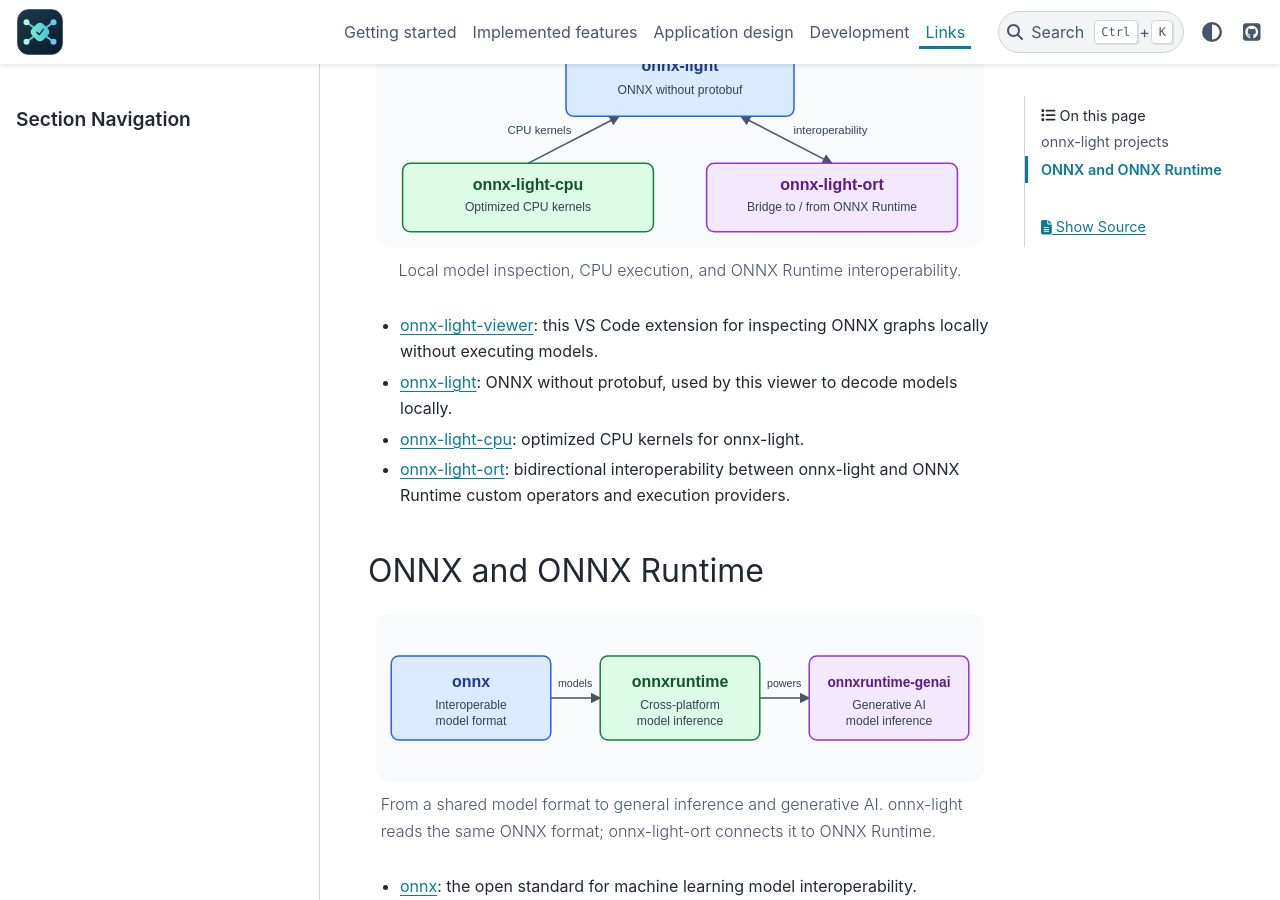
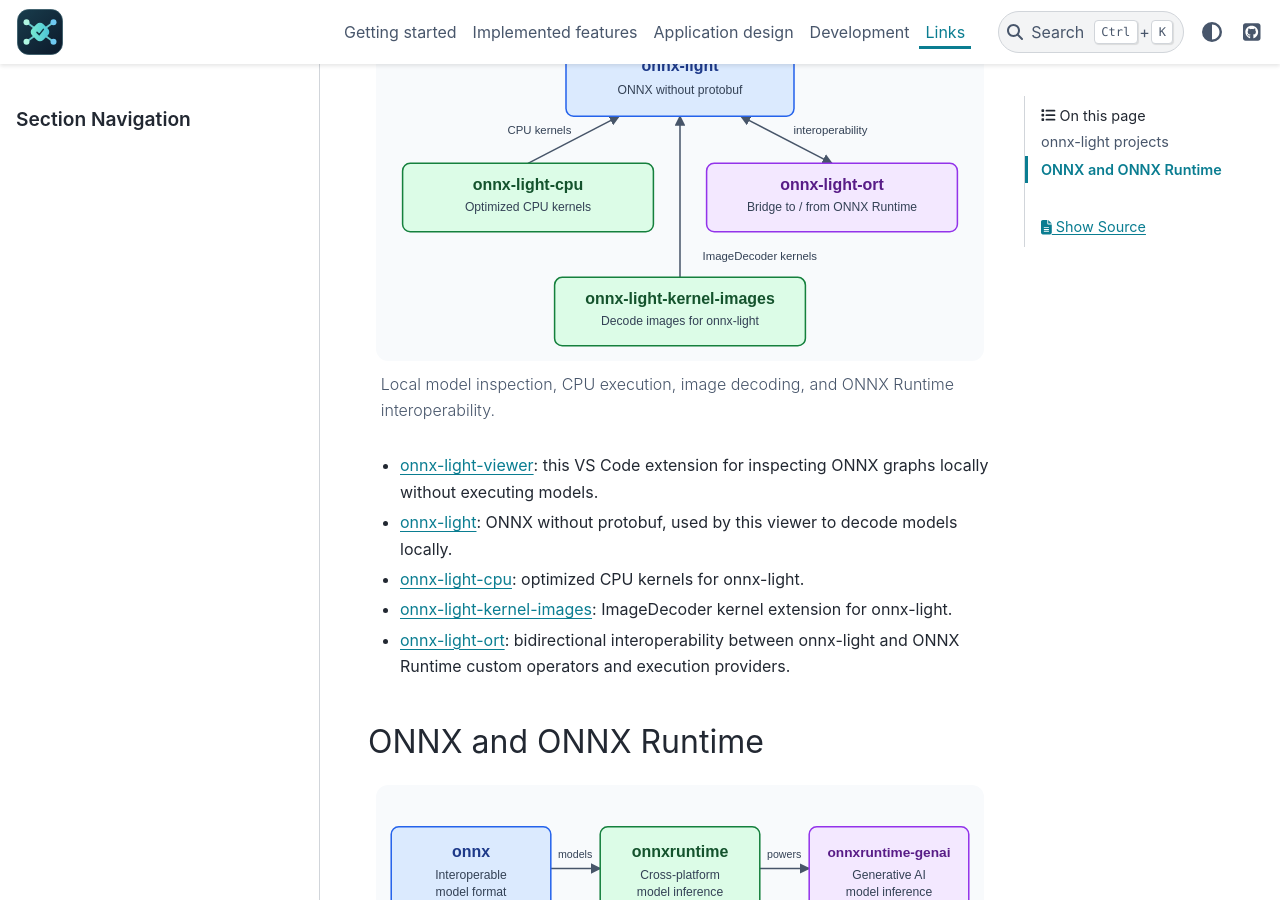
Before and after one commit to xadupre/onnx-light-viewer, a Sphinx documentation site: the page built from docs/links.rst, in a window 1280 px wide and 900 px high, scrolled down 421 px. Built offline with Sphinx 7.4.7 and the PyData theme 0.15.4, drawn with Linux system fonts in a browser that asks for light colours.

Commit message:
docs: add onnx-light-kernel-images to related projects (#118)
* Initial plan

* docs: link onnx-light-kernel-images in related projects

Co-authored-by: xadupre <22452781+xadupre@users.noreply.github.com>

* docs: include image kernels in related-projects graph

Co-authored-by: xadupre <22452781+xadupre@users.noreply.github.com>

---------

Co-authored-by: copilot-swe-agent[bot] <198982749+Copilot@users.noreply.github.com>
Co-authored-by: xadupre <22452781+xadupre@users.noreply.github.com>

```diff
--- a/docs/links.rst
+++ b/docs/links.rst
@@ -8,11 +8,13 @@ onnx-light projects
 
 .. figure:: _static/onnx-light-projects.svg
    :alt: onnx-light decodes models for onnx-light-viewer, onnx-light-cpu provides
-         CPU kernels for onnx-light, and onnx-light-ort bridges onnx-light and
-         ONNX Runtime in both directions.
+         CPU kernels and onnx-light-kernel-images provides ImageDecoder kernels
+         for onnx-light, and onnx-light-ort bridges onnx-light and ONNX Runtime
+         in both directions.
    :width: 100%
 
-   Local model inspection, CPU execution, and ONNX Runtime interoperability.
+   Local model inspection, CPU execution, image decoding, and ONNX Runtime
+   interoperability.
 
 * `onnx-light-viewer <https://github.com/xadupre/onnx-light-viewer>`_: this VS Code
   extension for inspecting ONNX graphs locally without executing models.
@@ -20,6 +22,8 @@ onnx-light projects
   used by this viewer to decode models locally.
 * `onnx-light-cpu <https://github.com/xadupre/onnx-light-cpu>`_: optimized CPU
   kernels for onnx-light.
+* `onnx-light-kernel-images <https://github.com/xadupre/onnx-light-kernel-images>`_:
+  ImageDecoder kernel extension for onnx-light.
 * `onnx-light-ort <https://github.com/xadupre/onnx-light-ort>`_: bidirectional
   interoperability between onnx-light and ONNX Runtime custom operators and
   execution providers.
```
Also changed, not shown: docs/_static/onnx-light-projects.svg.
